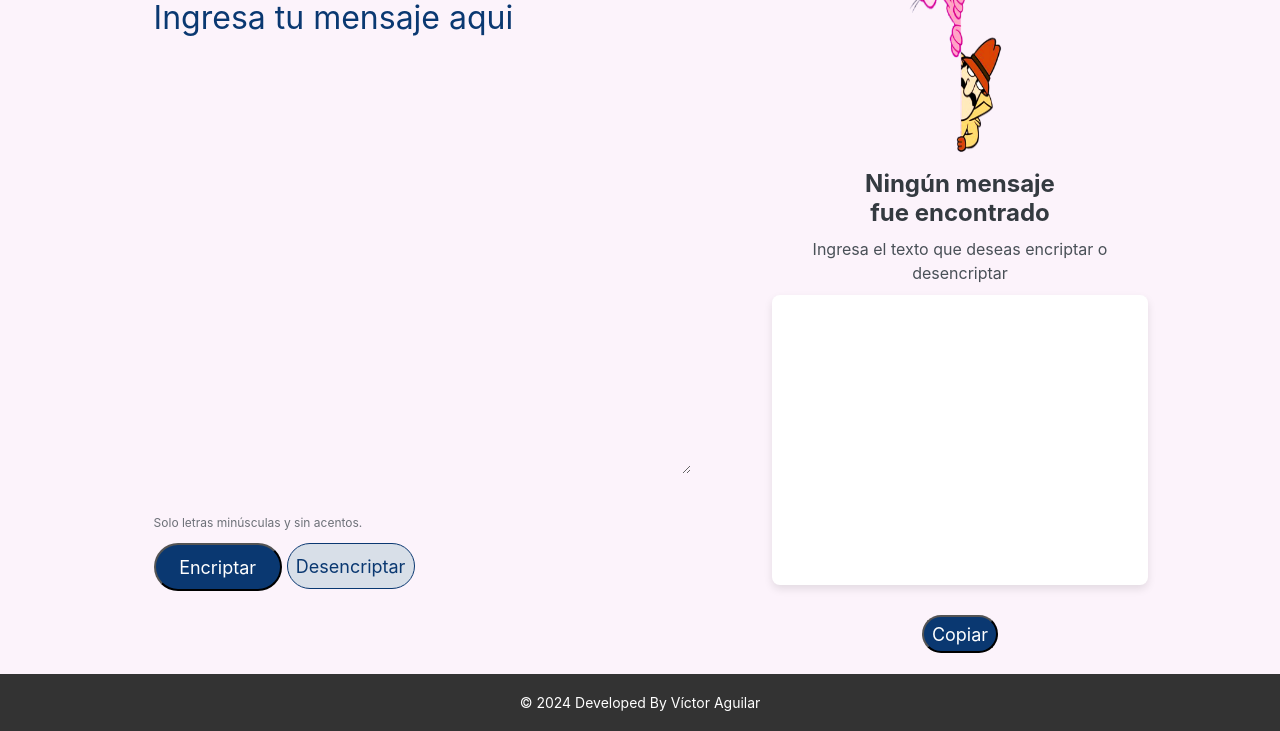
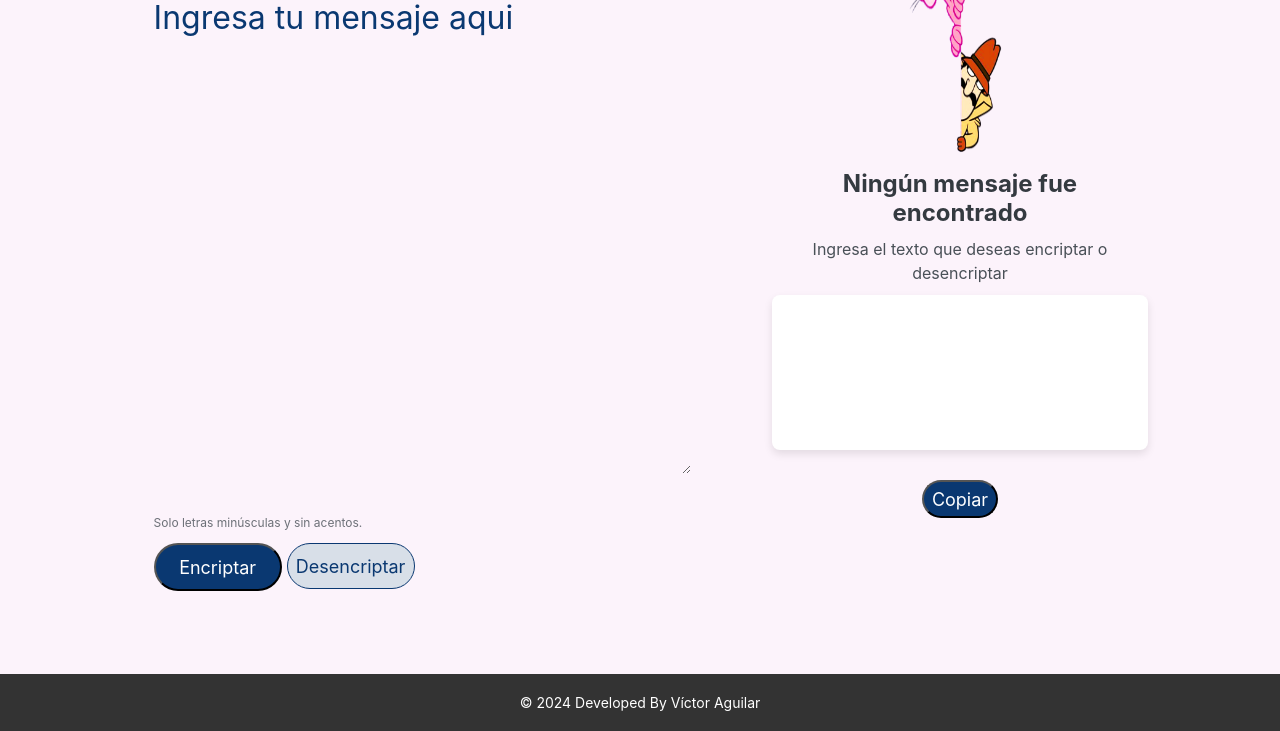
Before and after one commit to vktr26/EncriptadorVersionFinal, a plain HTML site: page index.html in a window 1280 px wide. Shown: the part 126-857 px from the top of the page. Drawn offline with Linux system fonts and the light colour scheme; a script that the page names is missing.

Commit message:
correccion encriptador boton copiar

```diff
--- a/styles.css
+++ b/styles.css
@@ -165,7 +165,8 @@
 }
 
 .mensaje-encriptado h2 {
-    width: 60%;
+    width: 85%;
+    height: 15%;
     font-family: "Inter", sans-serif;
     font-style: normal;
     font-weight: 700;
@@ -196,12 +197,12 @@
 
 .encriptado #textarea {
     width: 100%;
-    height: auto;
+    height: 15%;
     font-family: "Inter", sans-serif;
     font-style: normal;
     font-weight: 400;
     font-size: 18px;
-    line-height: 150%;
+    line-height: 75%;
     background-color: #fff;
     border: none;
     outline: none;
```
